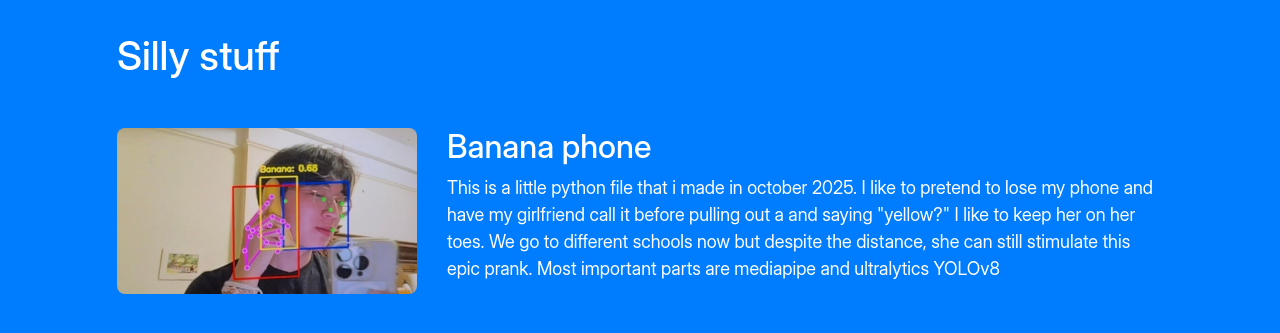
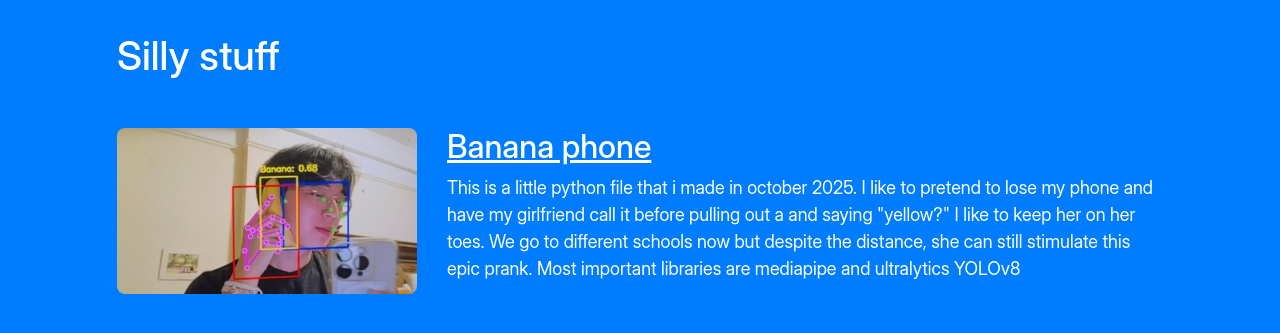
Before and after one commit to kz357/personal-page, a Flask app: page /projects in a window 1280 px wide. Shown: the part 62-395 px from the top of the page. Run offline with Flask 3, Linux system fonts and the light colour scheme; some libraries are stand-ins or nearby versions; some web fonts are replaced.

Commit message:
projects link underscore

```diff
--- a/app.py
+++ b/app.py
@@ -5,7 +5,7 @@ app = Flask(__name__)
 PROJECTS = [
     {
         "title": "Banana phone",
-        "description": "This is a little python file that i made in october 2025. I like to pretend to lose my phone and have my girlfriend call it before pulling out a and saying \"yellow?\" I like to keep her on her toes. We go to different schools now but despite the distance, she can still stimulate this epic prank. Most important parts are mediapipe and ultralytics YOLOv8",
+        "description": "This is a little python file that i made in october 2025. I like to pretend to lose my phone and have my girlfriend call it before pulling out a and saying \"yellow?\" I like to keep her on her toes. We go to different schools now but despite the distance, she can still stimulate this epic prank. Most important libraries are mediapipe and ultralytics YOLOv8",
         "image": "images/bananapjone.jpg",
         "url": "https://github.com/kz357/banana-phone-sensor"
     },
--- a/templates/projects.html
+++ b/templates/projects.html
@@ -10,7 +10,7 @@
                  alt="{{ project.title }}"
                  style="width: 300px; height: auto; border-radius: 8px;">
             <div>
-                <h2><a href="{{ project.url }}" target="_blank" style="text-decoration: none; color: inherit;">{{ project.title }}</a></h2>
+                <h2><a href="{{ project.url }}" target="_blank" style="text-decoration: underline; color: inherit;">{{ project.title }}</a></h2>
                 <p style="font-size: 18px;">{{ project.description }}</p>
             </div>
         </div>
```
